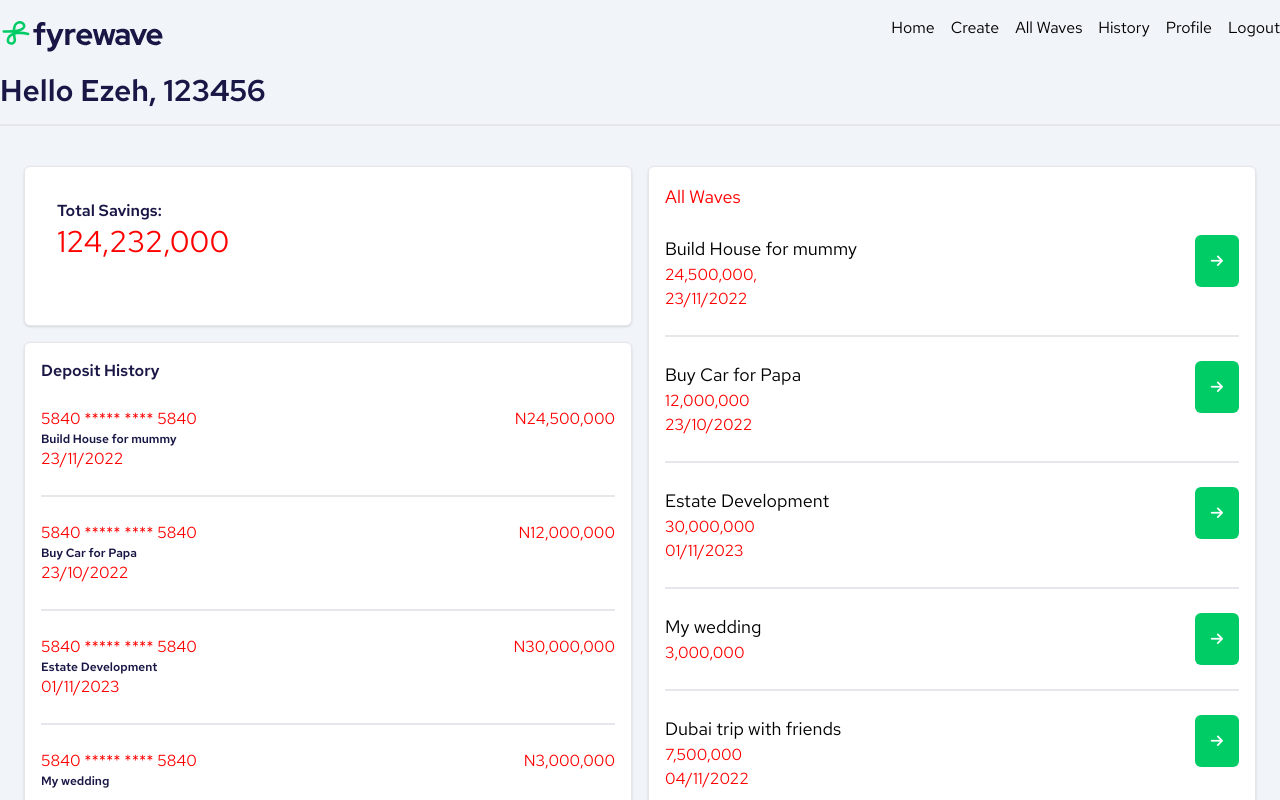
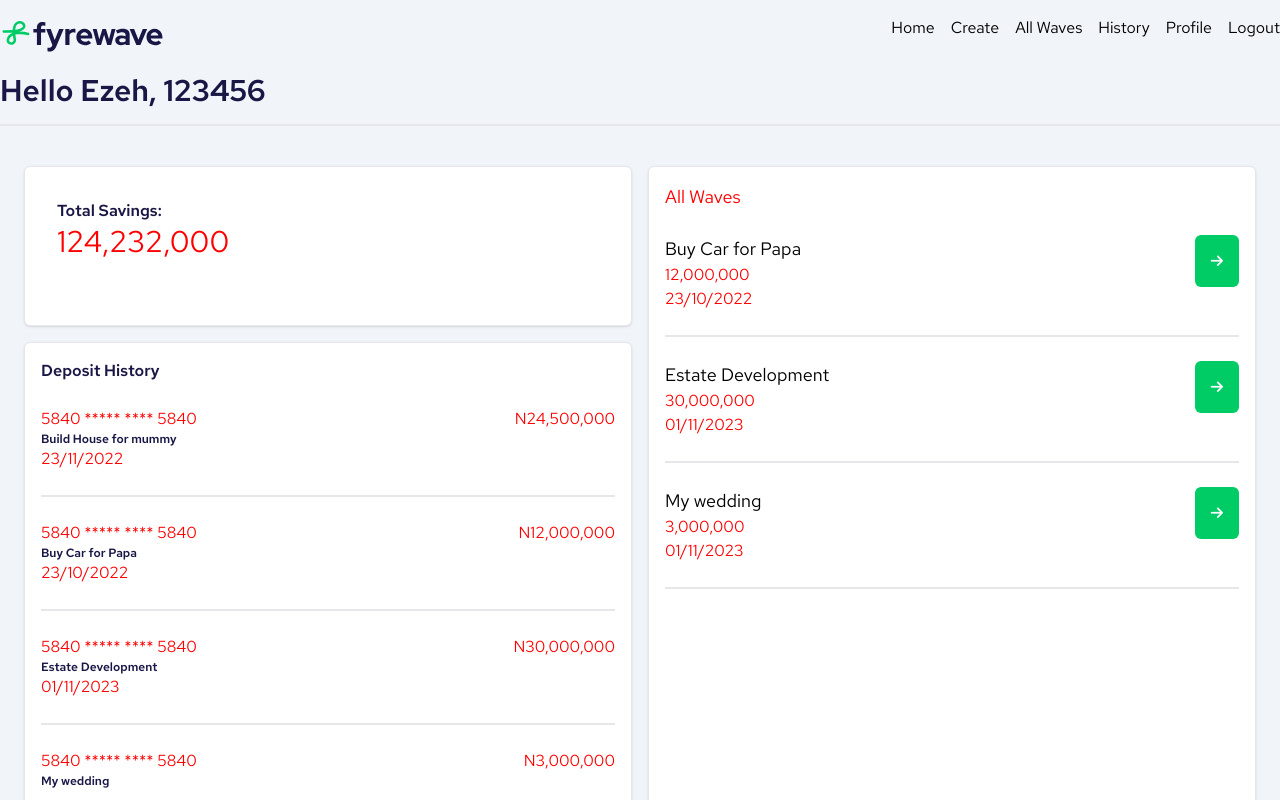
Before and after one commit to FyreWave/front-wave, a React (Vite) app: page / in a window 1280 px wide. Shown: the top 800 px of the page. Built offline with nearby package versions, Linux system fonts and the light colour scheme; data requests are answered from the project's data file.

Commit message:
updated db

```diff
--- a/db/db.json
+++ b/db/db.json
@@ -1,11 +1,5 @@
 {
   "waves": [
-    {
-      "title": "Build House for mummy",
-      "goal": "24,500,000,",
-      "date": "23/11/2022",
-      "id": "AgNjC5B"
-    },
     {
       "title": "Buy Car for Papa",
       "goal": "12,000,000",
@@ -21,28 +15,10 @@
     {
       "title": "My wedding",
       "goal": "3,000,000",
-      "date": "",
+      "date": "01/11/2023",
       "id": "kYAibtg"
-    },
-    {
-      "title": "Dubai trip with friends",
-      "goal": "7,500,000",
-      "date": "04/11/2022",
-      "id": "zXtdBhm"
-    },
-    {
-      "name": "Buy car for Sam",
-      "amount": "2,000,000",
-      "type": "",
-      "date": "2022-03-04",
-      "id": "zXtdBhm"
-    },
-    {
-      "name": "Buy car for Sam",
-      "amount": "2,000,000",
-      "type": "",
-      "date": "2022-03-20",
-      "id": "_yX8QG8"
     }
+
+
   ]
 }
--- a/src/Views/WaveDetails.tsx
+++ b/src/Views/WaveDetails.tsx
@@ -1,9 +1,10 @@
-import { useParams } from "react-router-dom";
-import { RouteParamsType, WaveDataState } from "../types/models";
+import { useHistory, useParams } from "react-router-dom";
+import { RouteParamsType, WaveDataState } from "../types/modelsTypings";
 import useFetch from "../libs/useFetch";
 
 const WaveDetails = () => {
   const { id } = useParams<RouteParamsType>();
+  const history = useHistory();
 
   const {
     data: waves,
@@ -11,7 +12,19 @@ const WaveDetails = () => {
     isLoading,
   } = useFetch("http://localhost:5100/waves/" + id) as unknown as WaveDataState;
 
+  const deleteWave = () => {
+    fetch(`http://localhost:5100/waves/${id}`, {
+      method: "DELETE",
+      headers: {
+        "Content-Type": "application/json",
+      },
+    }).then((res) => () => {
+      console.log(res, "deleteWave");
+      history.push("/");
+    });
+  };
   return (
+    <div>
       <div>
         {isLoading && <div>Loading...</div>}
         {isError && <div>Error</div>}
@@ -24,6 +37,13 @@ const WaveDetails = () => {
         )}
         <h1>Wave Details is here - {id}</h1>
       </div>
+
+      <div>
+        <button onClick={deleteWave} className="regular-button">
+          Delete Wave
+        </button>
+      </div>
+    </div>
   );
 };
 
--- a/src/Views/createWave.tsx
+++ b/src/Views/createWave.tsx
@@ -18,7 +18,7 @@ const createWave = () => {
   const handleSubmit = (e: any) => {
     e.preventDefault();
     const WaveData = {
-      name: waveName,
+      title: waveName,
       amount: waveAmount,
       type: waveType,
       date: waveDate,
@@ -32,13 +32,13 @@ const createWave = () => {
         "Content-Type": "application/json",
       },
       body: JSON.stringify(WaveData),
-    })
-      .then(() => {
-        console.log("new blog added");
-        setIsPending(false);
-      })
+    }).then(() => {
+      console.log("new blog added");
+      setIsPending(false);
+      history.push("/");
+    });
 
-      .catch((err) => console.log(err));
+    // .catch((err) => console.log(err));
   };
 
   return (
```
Lines whose indentation alone changed are shown as unchanged.
